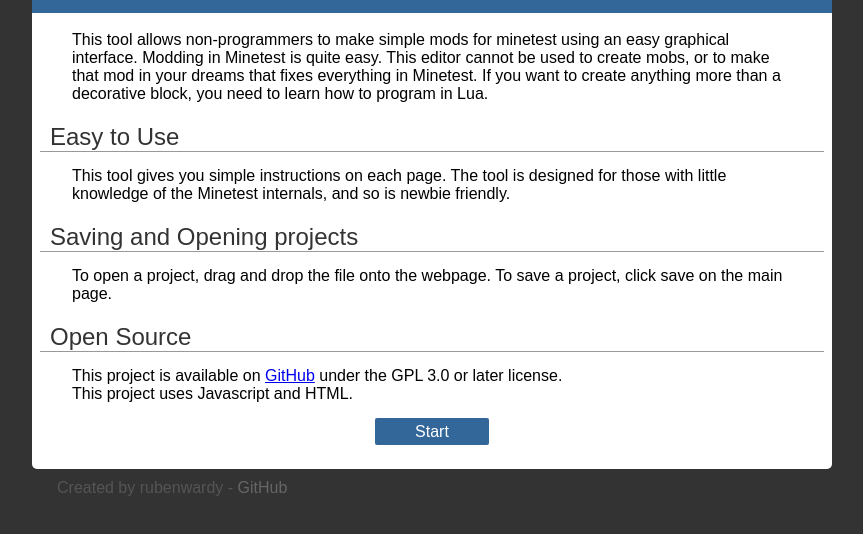
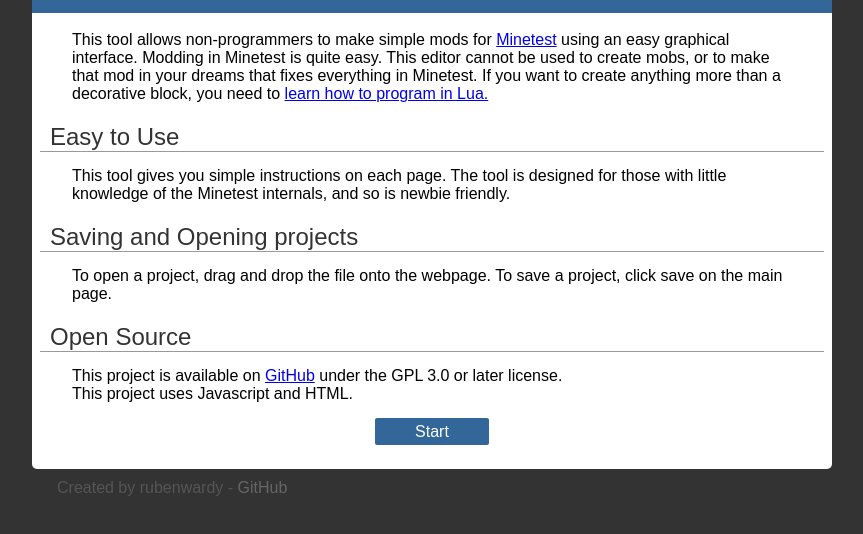
Before and after one commit to rubenwardy/minetest_mod_maker, a plain HTML site: page index.html in a window 1280 px wide. Shown: the part 56-590 px from the top of the page, without its empty margins (208-1071 px from the left). Drawn offline with nearby package versions, Linux system fonts and the light colour scheme.

Commit message:
Update index.html

```diff
--- a/index.html
+++ b/index.html
@@ -17,11 +17,12 @@
 		</div>
 		<div id="page">
 			<p>
-				This tool allows non-programmers to make simple mods for minetest using an easy
+				This tool allows non-programmers to make simple mods for <a href="http://www.minetest.net">Minetest</a>
+				using an easy
 				graphical interface.
 				Modding in Minetest is quite easy. This editor cannot be used to create mobs, or to make
 				that mod in your dreams that fixes everything in Minetest. If you want to create anything
-				more than a decorative block, you need to learn how to program in Lua.
+				more than a decorative block, you need to <a href="http://rubenwardy.com/minetest_modding_book/">learn how to program in Lua.</a>
 			</p>
 
 			<h2>Easy to Use</h2>
```
